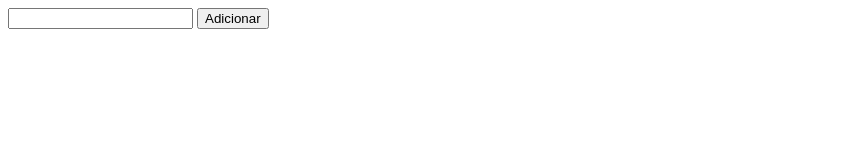
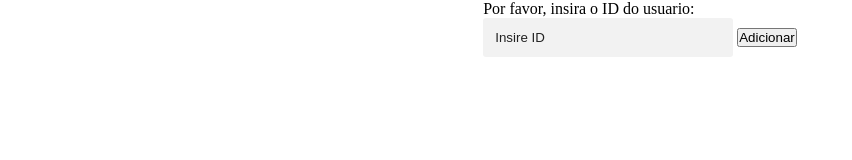
Before and after one commit to MatheusF99/Project-api-github, a website built with webpack: page public/index.html in a window 1280 px wide. Shown: the whole page, without its empty margins (0-852 px from the left). Built offline with nearby package versions, Linux system fonts and the light colour scheme.

Commit message:
commit styled

```diff
--- a/public/index.html
+++ b/public/index.html
@@ -3,13 +3,14 @@
     <head>
         <meta charset="UTF-8">
         <meta name="viewport" content="width=device-width, initial-scale=1.0">
-        <title>Document</title>
+        <title></title>
         <link rel="stylesheet" href="style.css">
     </head>
     <body>
-        <form id="repoForm">
-            <input type="text" name="repositorio">
-            <button type="submit">Adicionar</button>
+        <form id="repoForm" class="custom-field">
+            <span>Por favor, insira o ID do usuario:<br></span>
+            <input type="text" name="repositorio" placeholder="Insire ID">
+            <button type="submit">Adicionar</button><br/>
         </form>
 
         <ul id="repo-List"> </ul>
--- a/public/style.css
+++ b/public/style.css
@@ -1,3 +1,23 @@
+@import url('https://fonts.googleapis.com/css2?family=Open+Sans&display=swap');
+*{
+    margin: 0;
+    padding: 0;
+    box-sizing: border-box;
+    outline: none;
+
+    font-family: 'Open Sans' sans-serif;
+}
+
+body{
+
+    width: 100vw;
+    height: 100vh;
+
+    display: flex;
+    align-items: center;
+
+    flex-direction: column;
+}
 
 ul{
     list-style: none;
@@ -6,13 +26,15 @@ ul{
     font-family: sans-serif;
 }
 li{
+    padding: 20px 0;
     clear: both;
-    margin-top: 20px;
+    border-bottom: 1px solid #dbdbdb;
 }
 img{
     width: 80px;
     float: left;
     margin-right: 10px;
+    border-radius: 50px;
 }
 strong{
     font-size: 20px;
@@ -20,3 +42,28 @@ strong{
 p{
     margin: 5px 0;
 }
+
+input{
+    border: none;
+
+    -webkit-appearance: none;
+    -ms-appearence: none;
+    -moz-appearance: none;
+    appearance: none;
+
+    background: #f2f2f2;
+
+    padding: 12px;
+    border-radius: 3px;
+
+    width: 250px;
+
+}
+
+input:focus::placeholder{
+    color: transparent;
+}
+input::placeholder{
+    color: #222;
+    transition: color .3 ease;
+}
```
